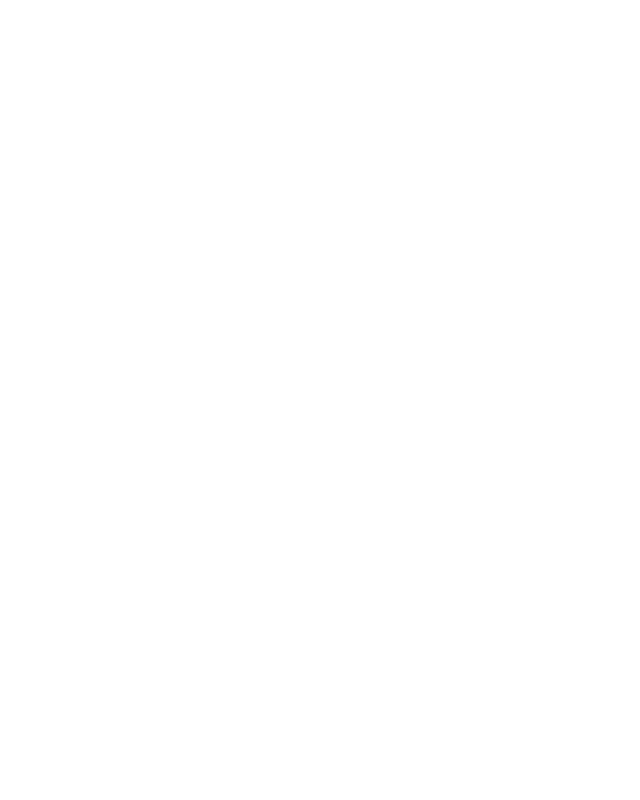
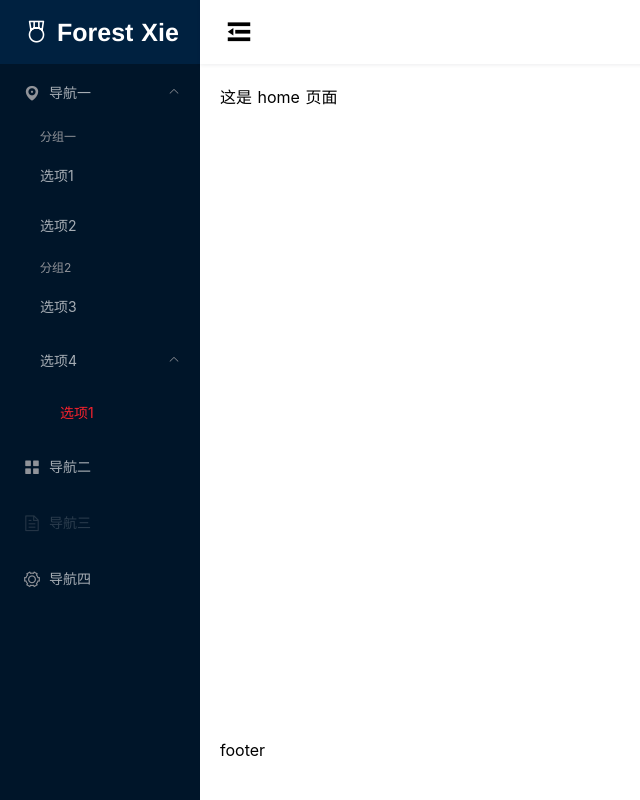
Before and after one commit to forestxieCode/vue-koa, a Nuxt app: page /home in a window 1280 px wide. Before the commit this address had no page. Shown: the whole page, without its empty margins (0-640 px from the left). Built offline with nearby package versions, Linux system fonts and the light colour scheme; sample sign-in values are in the browser's storage.

Commit message:
添加左侧导航栏 以及路由拦截

```diff
--- /dev/null
+++ b/components/aside.vue
@@ -0,0 +1,94 @@
+<template>
+  <section class="aside">
+    <section class="logo" >
+      <h1><span class="el-icon-medal"></span> <span v-if="!isCollapse">Forest Xie</span></h1>
+    </section>
+    <el-menu default-active="1-4-1" class="el-menu-vertical-demo" @open="handleOpen" @close="handleClose" :collapse="isCollapse" :collapse-transition="false"  background-color="#001529"  text-color="hsla(0,0%,100%,.65)" active-text-color="#f5222d">
+      <el-submenu index="1">
+        <template slot="title">
+          <i class="el-icon-location"></i>
+          <span slot="title">导航一</span>
+        </template>
+        <el-menu-item-group>
+          <span slot="title">分组一</span>
+          <el-menu-item index="1-1">选项1</el-menu-item>
+          <el-menu-item index="1-2">选项2</el-menu-item>
+        </el-menu-item-group>
+        <el-menu-item-group title="分组2">
+          <el-menu-item index="1-3">选项3</el-menu-item>
+        </el-menu-item-group>
+        <el-submenu index="1-4">
+          <span slot="title">选项4</span>
+          <el-menu-item index="1-4-1">选项1</el-menu-item>
+        </el-submenu>
+      </el-submenu>
+      <el-menu-item index="2">
+        <i class="el-icon-menu"></i>
+        <span slot="title">导航二</span>
+      </el-menu-item>
+      <el-menu-item index="3" disabled>
+        <i class="el-icon-document"></i>
+        <span slot="title">导航三</span>
+      </el-menu-item>
+      <el-menu-item index="4">
+        <i class="el-icon-setting"></i>
+        <span slot="title">导航四</span>
+      </el-menu-item>
+    </el-menu>
+  </section>
+</template>
+<script>
+  export default {
+    asyncData(){
+
+    },
+    props: ['isCollapse'],
+    watch:{
+      isCollapse:function(newVal,oldVal){
+        console.log(newVal)
+      }
+    },
+    methods: {
+      handleOpen(key, keyPath) {
+        console.log(key, keyPath);
+      },
+      handleClose(key, keyPath) {
+        console.log(key, keyPath);
+      }
+    }
+  }
+</script>
+
+<style lang="less">
+  .aside{
+    height: calc(100vh - 64px);
+    .logo{
+      position: relative;
+      height: 64px;
+      padding-left: 24px;
+      overflow: hidden;
+      line-height: 64px;
+      background: #002140;
+      // -webkit-transition: all .3s;
+      // transition: all 400ms;
+
+      h1{
+        color: #fff;
+        font-size: 25px;
+        margin: 0 0 0 0px;
+        font-family: Avenir,Helvetica Neue,Arial,Helvetica,sans-serif;
+        font-weight: 600;
+        vertical-align: middle;
+      }
+    }
+    .el-menu{
+      border-right:none;
+      height: 100%;
+      overflow: hidden;
+    }
+  }
+  .el-menu-vertical-demo:not(.el-menu--collapse) {
+    width: 200px;
+    min-height: 100%;
+  }
+</style>
--- a/layouts/default.vue
+++ b/layouts/default.vue
@@ -4,7 +4,7 @@
   </el-container>
 </template>
 
-<style>
+<style lang="css">
 html {
   font-family: 'Source Sans Pro', -apple-system, BlinkMacSystemFont, 'Segoe UI',
     Roboto, 'Helvetica Neue', Arial, sans-serif;
--- /dev/null
+++ b/layouts/homeLayout.vue
@@ -0,0 +1,65 @@
+<template>
+  <el-container class="home">
+    <el-aside :style="`width:${isCollapse?'64':'200'}px;`" ><Aside :isCollapse="isCollapse"/></el-aside>
+    <el-container>
+      <el-header class="header" style="height:64px;">
+        <div :class="{'collect':true,'el-icon-s-fold':!isCollapse,'el-icon-s-unfold':isCollapse}" @click="isCollapse=!isCollapse"></div>
+
+      </el-header>
+      <el-main> <nuxt /></el-main>
+      <el-footer> footer</el-footer>
+    </el-container>
+</el-container>
+</template>
+<script>
+import Aside from '~/components/aside'
+export default {
+  data(){
+    return {
+      isCollapse:false
+    }
+  },
+  components:{
+    Aside
+  }
+}
+</script>
+<style lang="less">
+html {
+  font-family: 'Source Sans Pro', -apple-system, BlinkMacSystemFont, 'Segoe UI',
+    Roboto, 'Helvetica Neue', Arial, sans-serif;
+  font-size: 16px;
+  word-spacing: 1px;
+  -ms-text-size-adjust: 100%;
+  -webkit-text-size-adjust: 100%;
+  -moz-osx-font-smoothing: grayscale;
+  -webkit-font-smoothing: antialiased;
+  box-sizing: border-box;
+}
+.home{
+  height: 100vh;
+  .header{
+    padding: 0 12px 0 0;
+    background: #fff;
+    -webkit-box-shadow: 0 1px 4px rgba(0,21,41,.08);
+    box-shadow: 0 1px 4px rgba(0,21,41,.08);
+    position: relative;
+  }
+  .collect{
+    font-size: 30px;
+    height: 64px;
+    line-height: 64px;
+    padding: 0 24px;
+    cursor: pointer;
+  }
+}
+
+*,
+*:before,
+*:after {
+  box-sizing: border-box;
+  margin: 0;
+  padding: 0;
+}
+
+</style>
--- a/nuxt.config.js
+++ b/nuxt.config.js
@@ -29,7 +29,8 @@
   ** Plugins to load before mounting the App
   */
   plugins: [
-    '@/plugins/element-ui'
+    '@/plugins/element-ui',
+    '~/plugins/route'
   ],
   /*
   ** Nuxt.js dev-modules
--- /dev/null
+++ b/pages/home/index.vue
@@ -0,0 +1,13 @@
+<template>
+  <div>
+    这是 home 页面
+  </div>
+</template>
+<script>
+export default {
+  layout:'homeLayout'
+}
+</script>
+<style lang="less">
+
+</style>
--- a/pages/index.vue
+++ b/pages/index.vue
@@ -65,6 +65,7 @@
            const { username , token } = res
            this.saveUserInfo({username,token})
            this.$message.success(res.msg)
+           this.$router.push('\home')
          }
       });
     }
--- /dev/null
+++ b/plugins/route.js
@@ -0,0 +1,9 @@
+export default ({ app ,redirect}) => {
+  // 做路由拦截
+  app.router.afterEach((to, from) => {
+    const token = sessionStorage.getItem('token')
+    if(!(to.path==='/'||to.path==='register')){
+      if(!token) redirect('/')
+    }
+  })
+}
```
Also changed, not shown: pages/README.md.
